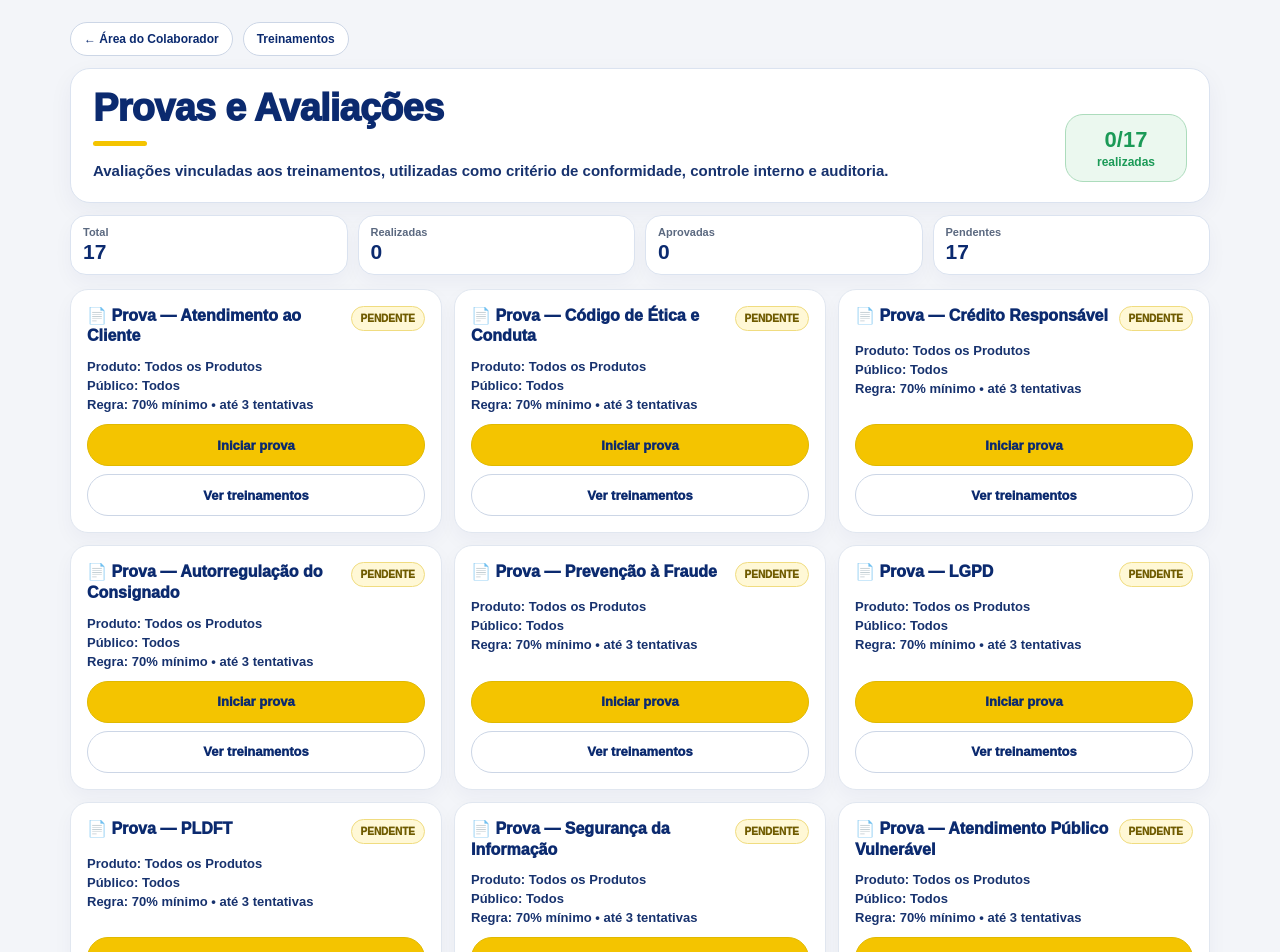
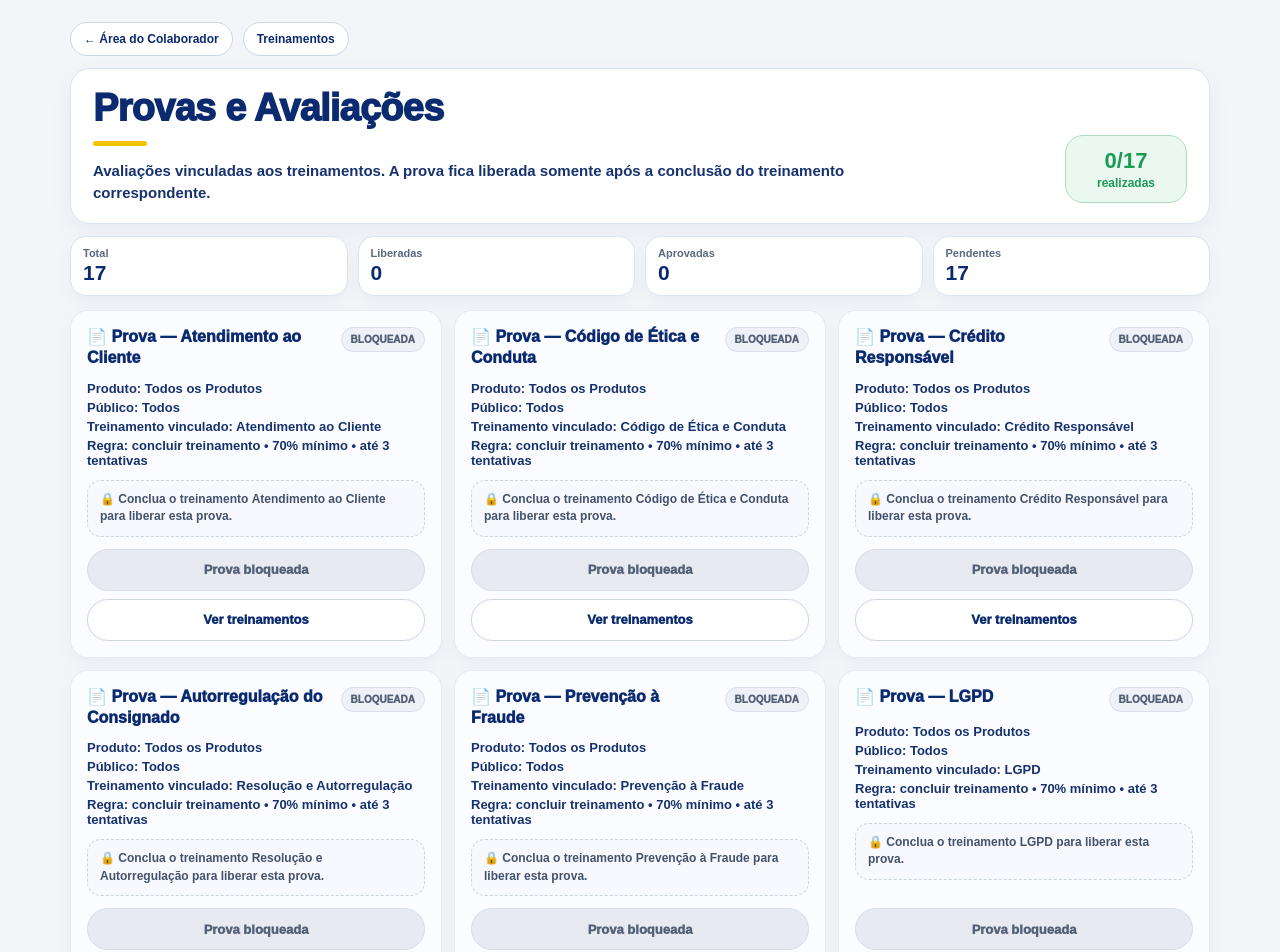
Before and after one commit to conceitonegocioss-max/portal-melo, a Next.js app: page /colaborador/provas in a window 1280 px wide. Shown: the top 952 px of the page. Built offline with nearby package versions, Linux system fonts and the light colour scheme; sample sign-in values are in the browser's storage.

Commit message:
Bloqueia provas até conclusão do treinamento vinculado

```diff
--- a/app/(portal)/colaborador/provas/page.tsx
+++ b/app/(portal)/colaborador/provas/page.tsx
@@ -9,6 +9,8 @@ type Prova = {
   titulo: string;
   produto: string;
   publico: string;
+  treinamentoId: string;
+  treinamentoTitulo: string;
 };
 
 type Resultado = {
@@ -18,28 +20,39 @@ type Resultado = {
   respondidoEm?: string;
 };
 
+type ProgressoItem = {
+  status: "Pendente" | "Concluído";
+  dataISO: string;
+};
+
+type ProgressoPorTreino = Record<string, ProgressoItem>;
+
 const PROVAS: Prova[] = [
-  { slug: "atendimento-ao-cliente", titulo: "Prova — Atendimento ao Cliente", produto: "Todos os Produtos", publico: "Todos" },
-  { slug: "codigo-de-etica", titulo: "Prova — Código de Ética e Conduta", produto: "Todos os Produtos", publico: "Todos" },
-  { slug: "credito-responsavel", titulo: "Prova — Crédito Responsável", produto: "Todos os Produtos", publico: "Todos" },
-  { slug: "autorregulacao-consignado", titulo: "Prova — Autorregulação do Consignado", produto: "Todos os Produtos", publico: "Todos" },
-  { slug: "fraude", titulo: "Prova — Prevenção à Fraude", produto: "Todos os Produtos", publico: "Todos" },
-  { slug: "lgpd", titulo: "Prova — LGPD", produto: "Todos os Produtos", publico: "Todos" },
-  { slug: "pldft", titulo: "Prova — PLDFT", produto: "Todos os Produtos", publico: "Todos" },
-  { slug: "seguranca-informacao", titulo: "Prova — Segurança da Informação", produto: "Todos os Produtos", publico: "Todos" },
-  { slug: "publico-vulneravel", titulo: "Prova — Atendimento Público Vulnerável", produto: "Todos os Produtos", publico: "Todos" },
-  { slug: "resumo-contratual", titulo: "Prova — Resumo Contratual", produto: "Todos os Produtos", publico: "Todos" },
-  { slug: "produtos-consignado", titulo: "Prova — Produtos Modalidades do Crédito Consignado", produto: "Crédito", publico: "Agentes de Crédito" },
-  { slug: "consorcio", titulo: "Prova — Básico de Consórcio", produto: "Consórcio", publico: "Agentes de Crédito" },
-  { slug: "ourocap", titulo: "Prova — Ourocap", produto: "Capitalização", publico: "Agentes de Crédito" },
-  { slug: "abertura-conta", titulo: "Prova — Abertura de Conta", produto: "Crédito", publico: "Agentes de Crédito" },
-  { slug: "seguridade", titulo: "Prova — Seguridade", produto: "Crédito", publico: "Agentes de Crédito" },
-  { slug: "portabilidade", titulo: "Prova — Portabilidade de Crédito", produto: "Crédito", publico: "Agentes de Crédito" },
-  { slug: "mailing", titulo: "Prova — Tratamento e Uso da Lista de Mailing", produto: "Crédito", publico: "Equipe do Suporte" },
+  { slug: "atendimento-ao-cliente", titulo: "Prova — Atendimento ao Cliente", produto: "Todos os Produtos", publico: "Todos", treinamentoId: "atendimento-ao-cliente", treinamentoTitulo: "Atendimento ao Cliente" },
+  { slug: "codigo-de-etica", titulo: "Prova — Código de Ética e Conduta", produto: "Todos os Produtos", publico: "Todos", treinamentoId: "codigo-de-etica-e-conduta", treinamentoTitulo: "Código de Ética e Conduta" },
+  { slug: "credito-responsavel", titulo: "Prova — Crédito Responsável", produto: "Todos os Produtos", publico: "Todos", treinamentoId: "credito-responsavel", treinamentoTitulo: "Crédito Responsável" },
+  { slug: "autorregulacao-consignado", titulo: "Prova — Autorregulação do Consignado", produto: "Todos os Produtos", publico: "Todos", treinamentoId: "resolucao-autorregulacao", treinamentoTitulo: "Resolução e Autorregulação" },
+  { slug: "fraude", titulo: "Prova — Prevenção à Fraude", produto: "Todos os Produtos", publico: "Todos", treinamentoId: "prevencao-a-fraude", treinamentoTitulo: "Prevenção à Fraude" },
+  { slug: "lgpd", titulo: "Prova — LGPD", produto: "Todos os Produtos", publico: "Todos", treinamentoId: "lgpd", treinamentoTitulo: "LGPD" },
+  { slug: "pldft", titulo: "Prova — PLDFT", produto: "Todos os Produtos", publico: "Todos", treinamentoId: "pld-ft", treinamentoTitulo: "PLD-FT" },
+  { slug: "seguranca-informacao", titulo: "Prova — Segurança da Informação", produto: "Todos os Produtos", publico: "Todos", treinamentoId: "seguranca-da-informacao", treinamentoTitulo: "Segurança da Informação" },
+  { slug: "publico-vulneravel", titulo: "Prova — Atendimento Público Vulnerável", produto: "Todos os Produtos", publico: "Todos", treinamentoId: "publico-vulneravel", treinamentoTitulo: "Público Vulnerável" },
+  { slug: "resumo-contratual", titulo: "Prova — Resumo Contratual", produto: "Todos os Produtos", publico: "Todos", treinamentoId: "resumo-contratual", treinamentoTitulo: "Resumo Contratual" },
+  { slug: "produtos-consignado", titulo: "Prova — Produtos Modalidades do Crédito Consignado", produto: "Crédito", publico: "Agentes de Crédito", treinamentoId: "produtos-modalidades-credito", treinamentoTitulo: "Produtos e Modalidades de Crédito" },
+  { slug: "consorcio", titulo: "Prova — Básico de Consórcio", produto: "Consórcio", publico: "Agentes de Crédito", treinamentoId: "basico-consorcio", treinamentoTitulo: "Básico de Consórcio" },
+  { slug: "ourocap", titulo: "Prova — Ourocap", produto: "Capitalização", publico: "Agentes de Crédito", treinamentoId: "ourocap", treinamentoTitulo: "Ourocap" },
+  { slug: "abertura-conta", titulo: "Prova — Abertura de Conta", produto: "Crédito", publico: "Agentes de Crédito", treinamentoId: "abertura-de-contas", treinamentoTitulo: "Abertura de Contas" },
+  { slug: "seguridade", titulo: "Prova — Seguridade", produto: "Crédito", publico: "Agentes de Crédito", treinamentoId: "seguridade", treinamentoTitulo: "Seguridade" },
+  { slug: "portabilidade", titulo: "Prova — Portabilidade de Crédito", produto: "Crédito", publico: "Agentes de Crédito", treinamentoId: "produtos-modalidades-credito", treinamentoTitulo: "Produtos e Modalidades de Crédito" },
+  { slug: "mailing", titulo: "Prova — Tratamento e Uso da Lista de Mailing", produto: "Crédito", publico: "Equipe do Suporte", treinamentoId: "lista-de-mailing", treinamentoTitulo: "Lista de Mailing" },
 ];
 
 function onlyDigits(v: string) {
   return String(v || "").replace(/\D/g, "");
+}
+
+function keyByCpf(cpf: string) {
+  return `portal_treinamentos_progress_v1_${cpf}`;
 }
 
 function formatDate(iso?: string) {
@@ -67,20 +80,61 @@ function lerResultados(cpf: string): Record<string, Resultado> {
   }
 }
 
+function lerProgressoLocal(cpf: string): ProgressoPorTreino {
+  try {
+    const raw = localStorage.getItem(keyByCpf(cpf));
+    if (!raw) return {};
+    const parsed = JSON.parse(raw) as ProgressoPorTreino;
+    if (parsed.ourocapp && !parsed.ourocap) parsed.ourocap = parsed.ourocapp;
+    return parsed;
+  } catch {
+    return {};
+  }
+}
+
+function treinoConcluido(progresso: ProgressoPorTreino, treinamentoId: string) {
+  return progresso?.[treinamentoId]?.status === "Concluído";
+}
+
 export default function ProvasPage() {
   const [resultados, setResultados] = useState<Record<string, Resultado>>({});
+  const [progressoTreinos, setProgressoTreinos] = useState<ProgressoPorTreino>({});
 
   useEffect(() => {
     const session = getSession();
     const cpf = onlyDigits(session?.cpf || "");
-    if (cpf) setResultados(lerResultados(cpf));
+    if (!cpf) return;
+
+    setResultados(lerResultados(cpf));
+    setProgressoTreinos(lerProgressoLocal(cpf));
+
+    async function sincronizarTreinamentos() {
+      try {
+        const res = await fetch(
+          `/api/audit/events?actorCpf=${encodeURIComponent(cpf)}&module=treinamentos&action=TREINAMENTO_CONCLUIDO`,
+          { cache: "no-store" }
+        );
+        const data = await res.json();
+        const remoto = (data?.progress || {}) as ProgressoPorTreino;
+        const local = lerProgressoLocal(cpf);
+        const mesclado = { ...local, ...remoto };
+        if ((mesclado as any).ourocapp && !mesclado.ourocap) mesclado.ourocap = (mesclado as any).ourocapp;
+        setProgressoTreinos(mesclado);
+        localStorage.setItem(keyByCpf(cpf), JSON.stringify(mesclado));
+      } catch {
+        // mantém progresso local
+      }
+    }
+
+    void sincronizarTreinamentos();
   }, []);
 
   const resumo = useMemo(() => {
     const realizados = PROVAS.filter((p) => resultados[p.slug]).length;
     const aprovados = PROVAS.filter((p) => resultados[p.slug]?.aprovado).length;
-    return { total: PROVAS.length, realizados, aprovados, pendentes: PROVAS.length - realizados };
-  }, [resultados]);
+    const liberadas = PROVAS.filter((p) => treinoConcluido(progressoTreinos, p.treinamentoId) || resultados[p.slug]?.aprovado).length;
+    return { total: PROVAS.length, realizados, aprovados, pendentes: PROVAS.length - realizados, liberadas };
+  }, [resultados, progressoTreinos]);
 
   return (
     <main className="provasPage">
@@ -94,7 +148,7 @@ export default function ProvasPage() {
           <div>
             <h1>Provas e Avaliações</h1>
             <div className="bar" />
-            <p>Avaliações vinculadas aos treinamentos, utilizadas como critério de conformidade, controle interno e auditoria.</p>
+            <p>Avaliações vinculadas aos treinamentos. A prova fica liberada somente após a conclusão do treinamento correspondente.</p>
           </div>
           <div className="summaryPill">
             <strong>{resumo.realizados}/{resumo.total}</strong>
@@ -104,7 +158,7 @@ export default function ProvasPage() {
 
         <div className="summaryGrid">
           <div className="summaryCard"><span>Total</span><strong>{resumo.total}</strong></div>
-          <div className="summaryCard"><span>Realizadas</span><strong>{resumo.realizados}</strong></div>
+          <div className="summaryCard"><span>Liberadas</span><strong>{resumo.liberadas}</strong></div>
           <div className="summaryCard"><span>Aprovadas</span><strong>{resumo.aprovados}</strong></div>
           <div className="summaryCard"><span>Pendentes</span><strong>{resumo.pendentes}</strong></div>
         </div>
@@ -114,14 +168,20 @@ export default function ProvasPage() {
             const resultado = resultados[prova.slug];
             const realizada = Boolean(resultado);
             const aprovado = Boolean(resultado?.aprovado);
-            const bloqueada = realizada && aprovado;
+            const treinamentoOk = treinoConcluido(progressoTreinos, prova.treinamentoId);
+            const liberada = treinamentoOk || aprovado;
+            const provaAprovada = realizada && aprovado;
 
             return (
-              <article key={prova.slug} className={`provaCard ${realizada ? "realizada" : ""}`}>
+              <article key={prova.slug} className={`provaCard ${realizada ? "realizada" : ""} ${!liberada ? "bloqueada" : ""}`}>
                 <div className="cardTop">
                   <h3>📄 {prova.titulo}</h3>
-                  {realizada ? (
-                    <span className={`statusPill ${aprovado ? "ok" : "bad"}`}>{aprovado ? "APROVADA" : "REPROVADA"}</span>
+                  {provaAprovada ? (
+                    <span className="statusPill ok">APROVADA</span>
+                  ) : !liberada ? (
+                    <span className="statusPill locked">BLOQUEADA</span>
+                  ) : realizada ? (
+                    <span className="statusPill bad">REPROVADA</span>
                   ) : (
                     <span className="statusPill pending">PENDENTE</span>
                   )}
@@ -130,8 +190,15 @@ export default function ProvasPage() {
                 <div className="metaGrid">
                   <span><strong>Produto:</strong> {prova.produto}</span>
                   <span><strong>Público:</strong> {prova.publico}</span>
-                  <span><strong>Regra:</strong> 70% mínimo • até 3 tentativas</span>
+                  <span><strong>Treinamento vinculado:</strong> {prova.treinamentoTitulo}</span>
+                  <span><strong>Regra:</strong> concluir treinamento • 70% mínimo • até 3 tentativas</span>
                 </div>
+
+                {!liberada ? (
+                  <div className="lockedBox">
+                    🔒 Conclua o treinamento <strong>{prova.treinamentoTitulo}</strong> para liberar esta prova.
+                  </div>
+                ) : null}
 
                 {realizada ? (
                   <div className="resultadoBox">
@@ -142,9 +209,13 @@ export default function ProvasPage() {
                 ) : null}
 
                 <div className="actions">
-                  <Link className={`mainBtn ${bloqueada ? "done" : ""}`} href={`/colaborador/provas/${prova.slug}`}>
-                    {realizada ? (aprovado ? "Ver resultado" : "Tentar novamente") : "Iniciar prova"}
-                  </Link>
+                  {liberada ? (
+                    <Link className={`mainBtn ${provaAprovada ? "done" : ""}`} href={`/colaborador/provas/${prova.slug}`}>
+                      {realizada ? (aprovado ? "Ver resultado" : "Tentar novamente") : "Iniciar prova"}
+                    </Link>
+                  ) : (
+                    <button className="mainBtn disabled" type="button" disabled>Prova bloqueada</button>
+                  )}
                   <Link className="outlineBtn" href="/colaborador/treinamentos">Ver treinamentos</Link>
                 </div>
               </article>
@@ -172,18 +243,22 @@ export default function ProvasPage() {
         .provasGrid { margin-top:14px; display:grid; grid-template-columns:repeat(auto-fit,minmax(330px,1fr)); gap:12px; }
         .provaCard { background:#fff; border:1px solid #e1e7f0; border-radius:18px; padding:16px; box-shadow:0 8px 20px rgba(15,35,95,.04); display:flex; flex-direction:column; gap:12px; }
         .provaCard.realizada { border-color:rgba(27,154,87,.28); }
+        .provaCard.bloqueada { background:#fbfcff; border-color:#e5e9f2; }
         .cardTop { display:flex; justify-content:space-between; align-items:flex-start; gap:10px; }
         .cardTop h3 { margin:0; font-size:16px; line-height:1.3; color:#0b2a6f; font-weight:950; }
         .statusPill { flex:0 0 auto; border-radius:999px; padding:6px 9px; font-size:10px; font-weight:950; border:1px solid transparent; }
         .statusPill.ok { color:#14884d; background:#ebf8ef; border-color:#acdcbc; }
         .statusPill.bad { color:#a22b2b; background:#fff4f4; border-color:#f1c8c8; }
         .statusPill.pending { color:#6f5b00; background:#fff8d6; border-color:#f0dc80; }
+        .statusPill.locked { color:#536078; background:#eef2f7; border-color:#d7deea; }
         .metaGrid { display:grid; gap:4px; color:#17326e; font-size:13px; font-weight:750; }
+        .lockedBox { background:#f7f9ff; border:1px dashed #cbd5e1; border-radius:14px; padding:10px 12px; color:#42526b; font-size:12px; font-weight:800; line-height:1.45; }
         .resultadoBox { display:grid; gap:3px; background:#f7f9ff; border:1px solid #dbe3f0; border-radius:14px; padding:10px 12px; color:#17326e; font-size:12px; font-weight:750; }
         .actions { margin-top:auto; display:grid; gap:8px; }
         .mainBtn, .outlineBtn { text-decoration:none; min-height:42px; border-radius:999px; display:flex; align-items:center; justify-content:center; font-weight:950; font-size:13px; }
         .mainBtn { background:#f4c400; color:#0b2a6f; border:1px solid #e0b900; }
         .mainBtn.done { background:#ebf8ef; border-color:#acdcbc; color:#14884d; }
+        .mainBtn.disabled { background:#e7eaf0; border-color:#d7deea; color:#536078; cursor:not-allowed; }
         .outlineBtn { background:#fff; color:#0b2a6f; border:1px solid #ccd6e6; }
         @media (max-width:760px) {
           .provasWrap { padding:16px 14px 28px; }
```
